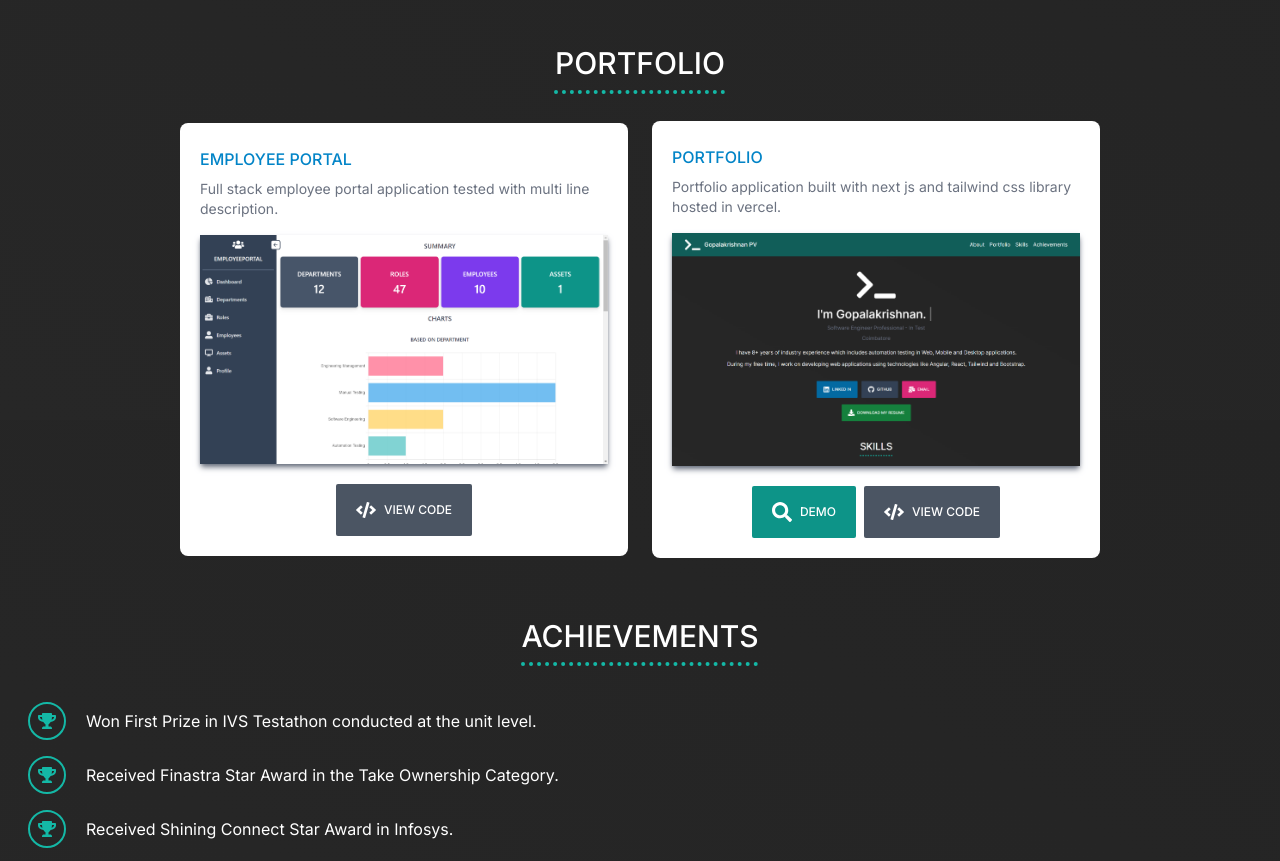
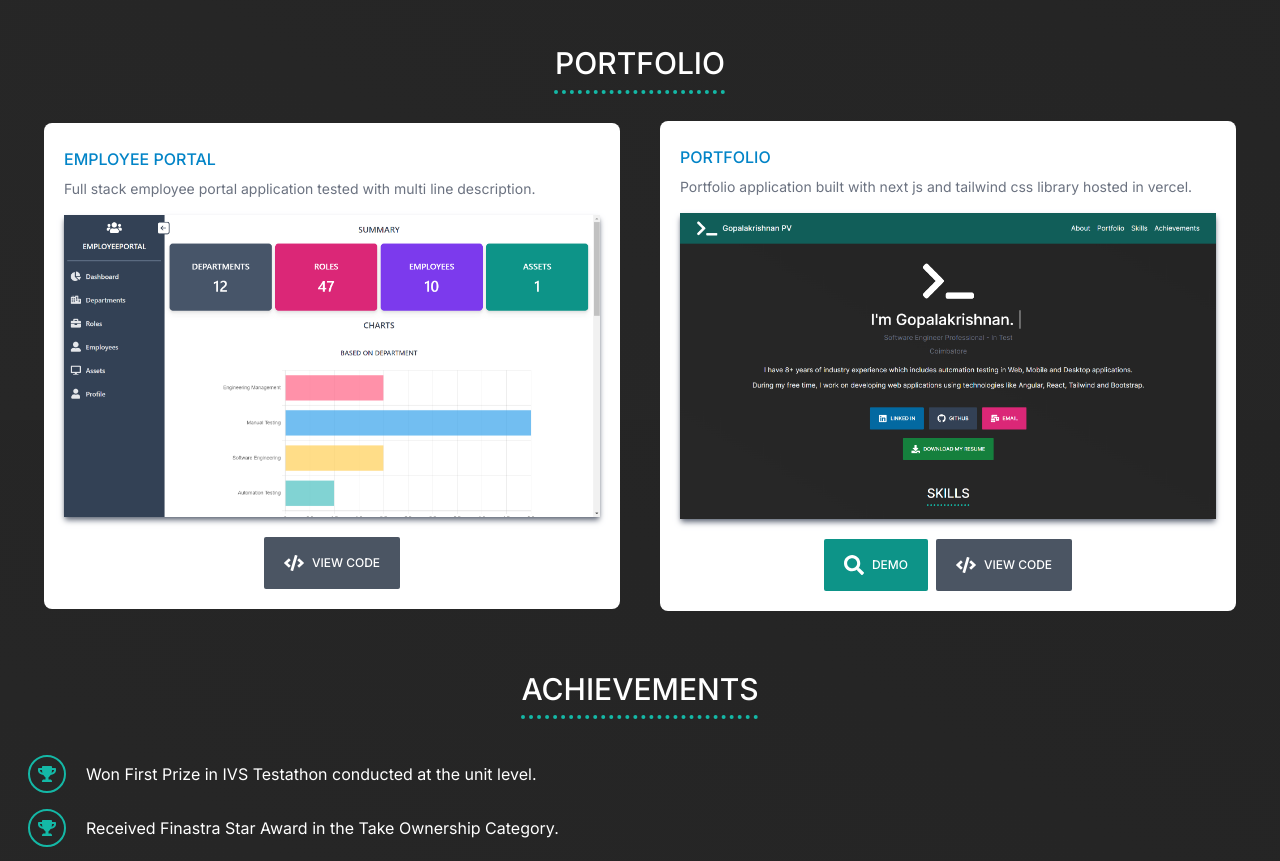
Before and after one commit to gktomic/gopalakrishnan, a Next.js app: page / in a window 1280 px wide. Shown: the part 1180-2041 px from the top of the page. Built offline with nearby package versions, Linux system fonts and the light colour scheme.

Commit message:
Update portfolio card size

```diff
--- a/app/components/Portfolio.tsx
+++ b/app/components/Portfolio.tsx
@@ -5,7 +5,7 @@ const portfolio_thumbnail = require('../assets/thumbnail_portfolio.png');
 export function Portfolio() {
     return <div>
         <h1 className="mt-10 text-3xl font-medium uppercase text-white py-5 text-center underline underline-offset-[16px] decoration-4 decoration-dotted decoration-teal-500">Portfolio</h1>
-        <div className="mt-5 flex flex-row justify-center items-center flex-wrap gap-6">
+        <div className="mt-5 flex flex-row justify-center items-center flex-wrap gap-10">
             <Card title="Employee Portal" description="Full stack employee portal application tested with multi line description." thumbnail={employeeportal_thumbnail} codelink="https://github.com/gopalakrishnanpv/sern-employee-portal" />
             <Card title="Portfolio" description="Portfolio application built with next js and tailwind css library hosted in vercel." thumbnail={portfolio_thumbnail} codelink="https://github.com/gopalakrishnanpv/next-portfolio" demolink="https://portfolio-gopalakrishnan.vercel.app" />
         </div>
--- a/app/elements/Card.tsx
+++ b/app/elements/Card.tsx
@@ -4,7 +4,7 @@ import Image from "next/image";
 import Button from "./Button";
 
 export default function Card(props: any) {
-    return <div className="rounded-lg overflow-hidden bg-white max-w-md">
+    return <div className="rounded-lg overflow-hidden bg-white max-w-xl">
         <div className="px-5 py-4 w-full">
             <h3 className="font-medium text-md py-2 text-sky-600 uppercase">{props.title}</h3>
             <p className="text-sm text-gray-500">
```
